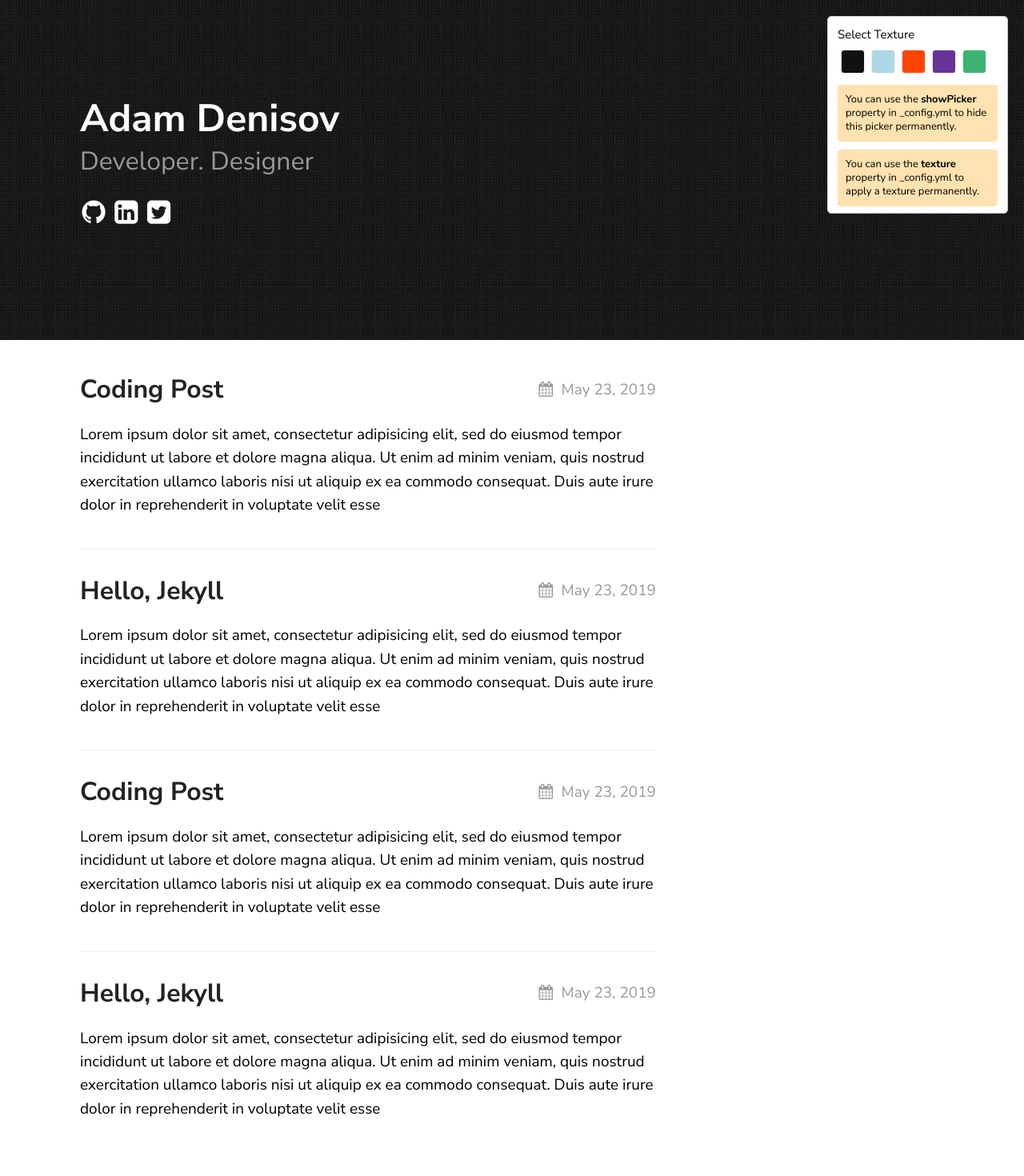
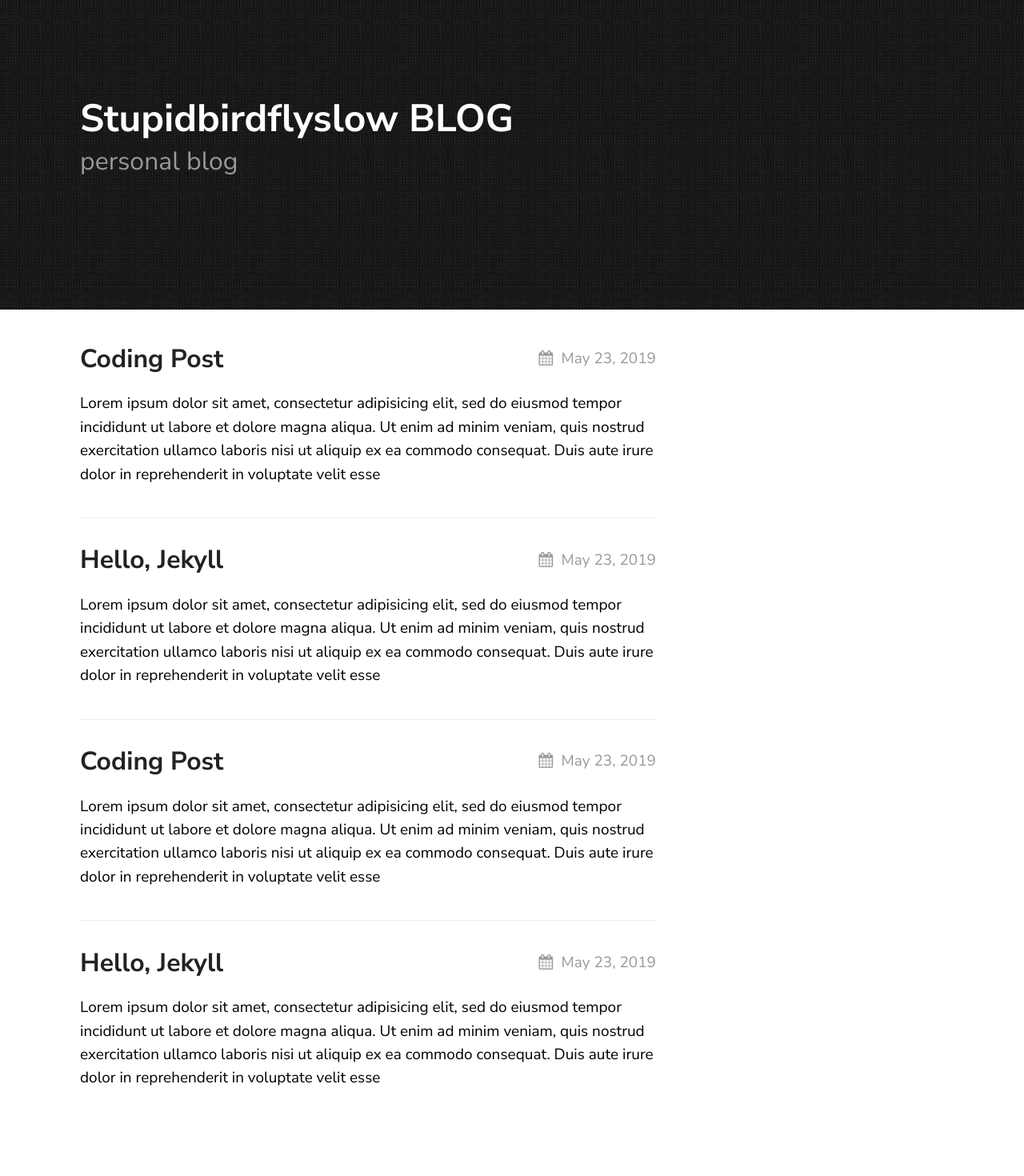
Before and after one commit to StupidBirdFlySlow/leim.github.io, a Jekyll site: the page built from index.md, in a window 1280 px wide. Shown: the whole page at 80% size. Built offline with Jekyll 4.4.1, drawn with Linux system fonts in a browser that asks for light colours; after the commit the page ends 1432 px from its top, so only the background shows below that.

Commit message:
修改config.yml文件

```diff
--- a/_config.yml
+++ b/_config.yml
@@ -15,19 +15,19 @@ sass:
 
 permalink: /posts/:title/
 texture:
-  title: Adam Denisov
-  tagline: Developer. Designer
+  title: Stupidbirdflyslow BLOG
+  tagline: personal blog
   date_format: "%b %-d, %Y"
   style: black
   showNav: false
-  showPicker: true
+  showPicker: false
 
   # generate social links in footer
-  social_links:
-    twitter: thelehhman
-    github:  thelehhman
-    linkedIn: in/thelehhman
-    rss: rss
+  #social_links:
+   # twitter: thelehhman
+  #  github:  thelehhman
+  #  linkedIn: in/thelehhman
+   # rss: rss
 
 
 # If you want to link only specific pages in your header, uncomment
```
